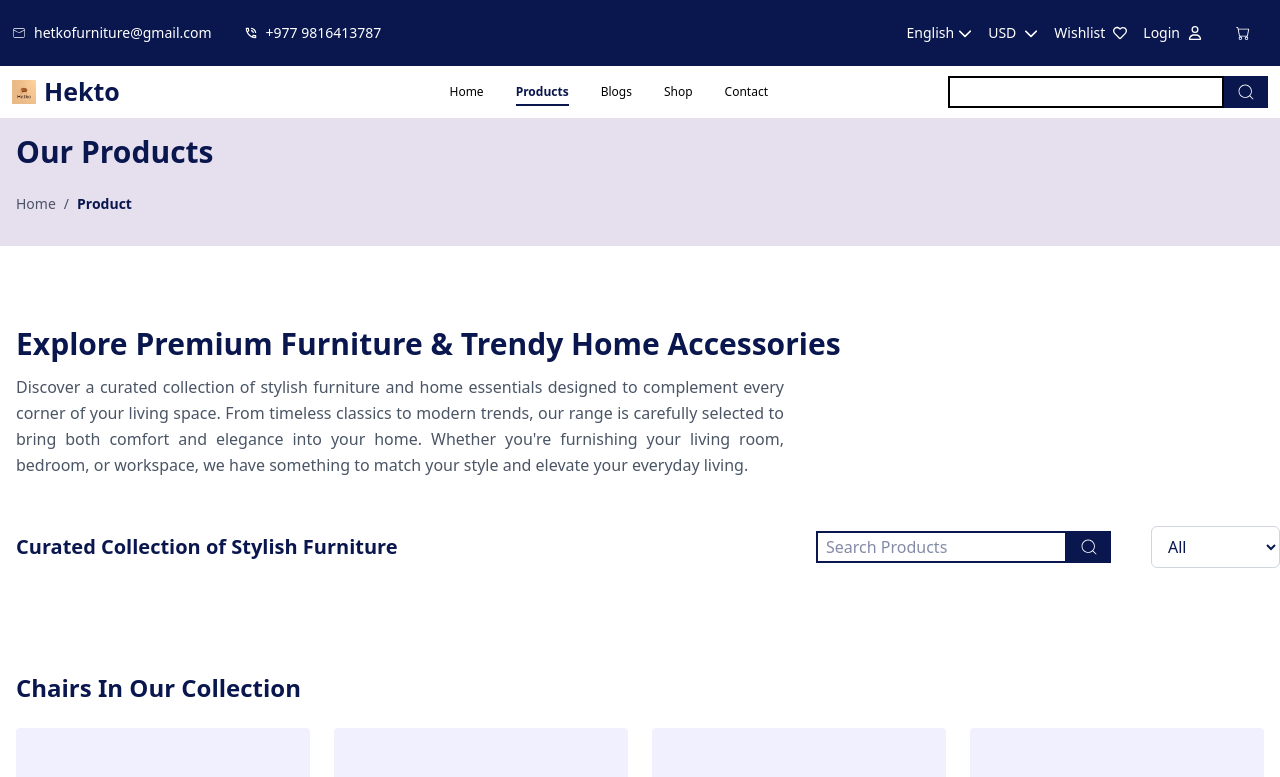
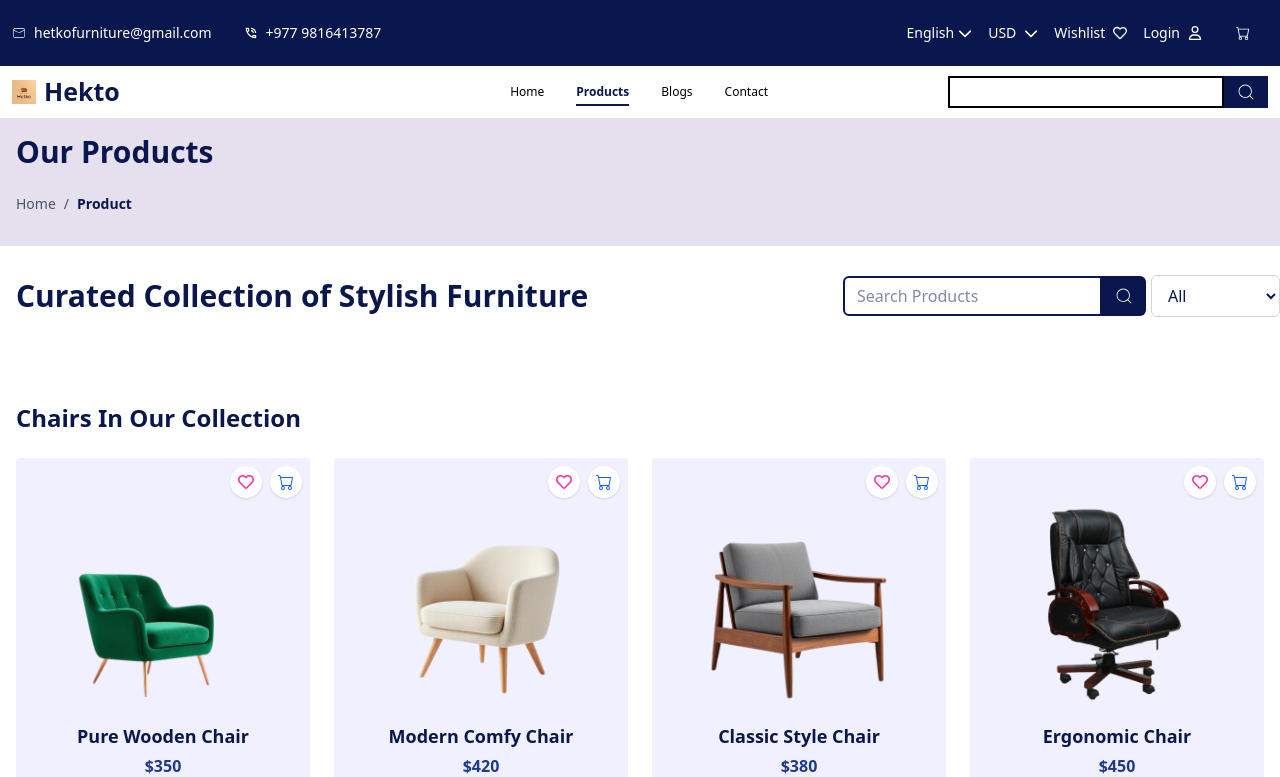
Before and after one commit to mesurajan/Hekto, a React (Vite) app: page /product in a window 1280 px wide. Shown: the top 777 px of the page. Built offline with nearby package versions, Linux system fonts and the light colour scheme.

Commit message:
added the add to cart button in all products

```diff
--- a/src/components/Header.jsx
+++ b/src/components/Header.jsx
@@ -127,15 +127,6 @@ function Header() {
                 </NavLink></li>
 
             <li className="cursor-pointer">
-              <NavLink to="shop" className={({ isActive }) =>
-                    isActive
-                      ? "text-[#0A174E] font-semibold border-b-2 border-[#0A174E] pb-1"
-                      : "text-black hover:text-[#0A174E]"
-                   }
-                   > Shop</NavLink>
-            </li>
-
-            <li className="cursor-pointer">
               <NavLink to='Contact'className={({ isActive }) =>
                     isActive
                       ? "text-[#0A174E] font-semibold border-b-2 border-[#0A174E] pb-1"
@@ -196,14 +187,7 @@ function Header() {
                     }>Blogs
                   </NavLink></li>
 
-              <li className="cursor-pointer">
-                <NavLink to="shop" className={({ isActive }) =>
-                      isActive
-                        ? "text-[#0A174E] font-semibold border-b-2 border-[#0A174E] pb-1"
-                        : "text-black hover:text-[#0A174E]"
-                    }
-                    > Shop</NavLink>
-              </li>
+
 
               <li className="cursor-pointer">
                 <NavLink to='Contact'className={({ isActive }) =>
--- a/src/pages/home/Sliders/LatestProduct.jsx
+++ b/src/pages/home/Sliders/LatestProduct.jsx
@@ -4,11 +4,15 @@ import { latestProducts } from "../../../assets/mockdata"; // adjust path if nee
 import "slick-carousel/slick/slick.css";
 import "slick-carousel/slick/slick-theme.css";
 import { Link } from "react-router-dom";
+import { useDispatch } from "react-redux";
+import { addToCart } from "../../../Apps/Reducers/cartSlice";
+import { FaRegHeart } from "react-icons/fa";
+import { BsCart } from "react-icons/bs";
 
-function LatestProductSlider() {
+function LatestProductSlider({ onAddToWishlist }) {
   const [currentSlide, setCurrentSlide] = useState(0);
   const sliderRef = useRef(null);
-
+  const dispatch = useDispatch();
   const navItems = ["New Arrivals", "Best Seller", "Featured", "Special Offer"];
 
   const settings = {
@@ -23,7 +27,20 @@ function LatestProductSlider() {
     beforeChange: (_, next) => setCurrentSlide(next),
   };
 
+
+
   if (!latestProducts.length) return null;
+
+    const handleAddToCart = (chair) => {
+    dispatch(
+      addToCart({
+        id: chair.id,
+        title: chair.title,
+        price: chair.price,
+        chairimage: chair.chairimage,
+      })
+    );
+  };
 
   return (
     <div className="px-4 mx-auto slider-container max-w-7xl md:px-0">
@@ -66,8 +83,24 @@ function LatestProductSlider() {
                     .map((chair) => (
                       <div
                         key={chair.id}
-                        className="flex flex-col items-center justify-center p-4 rounded bg-background-secondary hover:border-2 hover:border-blue-900"
+                        className="relative flex flex-col items-center justify-center p-4 rounded bg-background-secondary hover:border-2 hover:border-blue-900"
                       >
+                  <div className="absolute top-2 right-2 flex gap-2">
+                    <button
+                      onClick={() => onAddToWishlist?.(chair)}
+                      className="p-2 bg-white rounded-full shadow hover:bg-pink-100"
+                      title="Add to Wishlist"
+                    >
+                      <FaRegHeart className="text-pink-500" />
+                    </button>
+                    <button
+                      onClick={() => handleAddToCart(chair)} // ✅ calls Redux addToCart
+                      className="p-2 bg-white rounded-full shadow hover:bg-blue-100"
+                      title="Add to Cart"
+                    >
+                      <BsCart className="text-blue-600" />
+                    </button>
+                  </div>
                         <img
                           src={chair.chairimage}
                           alt={chair.title}
--- a/src/pages/home/Sliders/Slider2.jsx
+++ b/src/pages/home/Sliders/Slider2.jsx
@@ -3,10 +3,15 @@ import Slider from "react-slick";
 import "slick-carousel/slick/slick.css";
 import "slick-carousel/slick/slick-theme.css";
 import { Link } from "react-router-dom";
+import { FaRegHeart } from "react-icons/fa";
+import { BsCart } from "react-icons/bs";
+import { useDispatch } from "react-redux";
+import { addToCart } from "../../../Apps/Reducers/cartSlice";
 
-function SimpleSlider2({ BannerData = [] }) {
+function SimpleSlider2({ BannerData = [], onAddToWishlist }) {
   const [currentSlide, setCurrentSlide] = useState(0);
   const sliderRef = useRef(null);
+  const dispatch = useDispatch();
 
   const settings = {
     dots: true,
@@ -29,10 +34,7 @@ function SimpleSlider2({ BannerData = [] }) {
               className={`cursor-pointer transition-colors duration-300 rounded-sm ${
                 isActive ? "bg-[#0A174E]" : "bg-gray-400"
               }`}
-              style={{
-                width: "16px",
-                height: "4px",
-              }}
+              style={{ width: "16px", height: "4px" }}
             />
           );
         })}
@@ -41,6 +43,18 @@ function SimpleSlider2({ BannerData = [] }) {
   };
 
   if (!BannerData.length) return null;
+
+  // ✅ Add to cart handler
+  const handleAddToCart = (chair) => {
+    dispatch(
+      addToCart({
+        id: chair.id,
+        title: chair.title,
+        price: chair.price,
+        chairimage: chair.chairimage,
+      })
+    );
+  };
 
   return (
     <div className="px-4 mx-auto slider-container max-w-7xl md:px-0">
@@ -51,8 +65,26 @@ function SimpleSlider2({ BannerData = [] }) {
               {slide.chairs.map((chair) => (
                 <div
                   key={chair.id}
-                  className="flex flex-col items-center justify-center p-4 rounded bg-background-secondary hover:border-2 hover:border-blue-900"
+                  className="relative flex flex-col items-center justify-center p-4 rounded bg-background-secondary hover:border-2 hover:border-blue-900"
                 >
+                  {/* Wishlist + Cart icons (top-right) */}
+                  <div className="absolute top-2 right-2 flex gap-2">
+                    <button
+                      onClick={() => onAddToWishlist?.(chair)}
+                      className="p-2 bg-white rounded-full shadow hover:bg-pink-100"
+                      title="Add to Wishlist"
+                    >
+                      <FaRegHeart className="text-pink-500" />
+                    </button>
+                    <button
+                      onClick={() => handleAddToCart(chair)} // ✅ calls Redux addToCart
+                      className="p-2 bg-white rounded-full shadow hover:bg-blue-100"
+                      title="Add to Cart"
+                    >
+                      <BsCart className="text-blue-600" />
+                    </button>
+                  </div>
+
                   <img
                     src={chair.chairimage}
                     alt={chair.title}
@@ -62,17 +94,17 @@ function SimpleSlider2({ BannerData = [] }) {
                     <h3 className="text-sm font-semibold">{chair.title}</h3>
                     <p className="text-xs text-gray-600">{chair.price}</p>
                   </div>
+
+                  {/* View Details */}
                   <Link to={`/productDetails/${chair.id}`}>
-                  <button className="mt-6 primary-btn">View details</button>
-                </Link>
+                    <button className="mt-6 primary-btn">View details</button>
+                  </Link>
                 </div>
               ))}
             </div>
           </div>
         ))}
       </Slider>
-
-
     </div>
   );
 }
--- a/src/pages/home/Sliders/TopCategories.jsx
+++ b/src/pages/home/Sliders/TopCategories.jsx
@@ -3,10 +3,16 @@ import Slider from "react-slick";
 import "slick-carousel/slick/slick.css";
 import "slick-carousel/slick/slick-theme.css";
 import { Link } from "react-router-dom";
+import { useDispatch } from "react-redux";
+import { addToCart } from "../../../Apps/Reducers/cartSlice";
+import { FaRegHeart } from "react-icons/fa";
+import { BsCart } from "react-icons/bs";
 
-function TopCategories({ BannerData = [] }) {
+
+function TopCategories({ BannerData = [], onAddToWishlist  }) {
   const [currentSlide, setCurrentSlide] = useState(0);
   const sliderRef = useRef(null);
+  const dispatch = useDispatch();
 
   const settings = {
     dots: true,
@@ -42,6 +48,17 @@ function TopCategories({ BannerData = [] }) {
 
   if (!BannerData.length) return null;
 
+      const handleAddToCart = (chair) => {
+      dispatch(
+        addToCart({
+          id: chair.id,
+          title: chair.title,
+          price: chair.price,
+          chairimage: chair.chairimage,
+        })
+      );
+    };
+
   return (
     <div className="px-4 mx-auto slider-container max-w-7xl md:px-0">
       <div>
@@ -54,8 +71,25 @@ function TopCategories({ BannerData = [] }) {
               {slide.chairs.map((chair) => (
                 <div
                   key={chair.id}
-                  className="flex flex-col items-center justify-center p-4 rounded bg-background-secondary hover:border-2 hover:border-blue-900"
+                  className="relative flex flex-col items-center justify-center p-4 rounded bg-background-secondary hover:border-2 hover:border-blue-900"
                 >
+                  <div className="absolute top-2 right-2 flex gap-2">
+                    <button
+                      onClick={() => onAddToWishlist?.(chair)}
+                      className="p-2 bg-white rounded-full shadow hover:bg-pink-100"
+                      title="Add to Wishlist"
+                    >
+                      <FaRegHeart className="text-pink-500" />
+                    </button>
+                    <button
+                      onClick={() => handleAddToCart(chair)}
+                      className="p-2 bg-white rounded-full shadow hover:bg-blue-100"
+                      title="Add to Cart"
+                    >
+                      <BsCart className="text-blue-600" />
+                    </button>
+                  </div>
+
                   <img
                     src={chair.chairimage}
                     alt={chair.title}
--- a/src/pages/home/utils/UniqueFeatures.jsx
+++ b/src/pages/home/utils/UniqueFeatures.jsx
@@ -1,6 +1,29 @@
 import React from 'react'
 import BigSofa from "../../../assets/images/chairs/Bigsofa.png";
+import { useDispatch } from "react-redux";
+import { addToCart } from "../../../Apps/Reducers/cartSlice";
+
 function UniqueFeatures() {
+  const dispatch = useDispatch();
+
+
+  const product = {
+    id: 1,
+    title: "B&B Italian Sofa",
+    price: 32.00,
+    chairimage: BigSofa,
+  };
+
+  const handleAddToCart = () => {
+    dispatch(addToCart({
+      id: product.id,
+      title: product.title,
+      price: product.price,
+      chairimage: product.chairimage,
+    }));
+  };
+
+
   return (
     <div>
          {/* Unique Features  */}
@@ -36,7 +59,12 @@ function UniqueFeatures() {
           <div className="sm:mt-6 flex flex-row items-center justify-centre gap-10 py-[25px] ">
           {/* Button */}
           <div>
-            <button className="primary-btn sm:py-10 md:py-4 md:px-12 ">Add to Cart</button>
+            <button
+                onClick={handleAddToCart}
+                className="primary-btn sm:py-10 md:py-4 md:px-12"
+              >
+                Add to Cart
+            </button>
           </div>
 
           {/* Title & Price */}
--- a/src/pages/products/product.jsx
+++ b/src/pages/products/product.jsx
@@ -3,13 +3,17 @@ import { Link } from 'react-router-dom';
 import AppBreadcrumbs from '../../components/Breadcrumbs';
 import { Products } from '../../assets/productmockdata';
 import { CiSearch } from 'react-icons/ci';
+import { useDispatch } from "react-redux";
+import { addToCart } from "../../Apps/Reducers/cartSlice";
+import { FaRegHeart } from "react-icons/fa";
+import { BsCart } from "react-icons/bs";
 
-function Product() {
+
+function Product({ onAddToWishlist  }) {
   const [selectedCategory, setSelectedCategory] = useState('all');
   const [searchTerm, setSearchTerm] = useState('');
   const categories = ['all', 'chairs', 'beds', 'tables', 'wardrobes'];
-
-  // Filter products by search term
+  const dispatch = useDispatch();
   const searchFilteredProducts = Products.filter(product =>
     product.title.toLowerCase().includes(searchTerm.toLowerCase())
   );
@@ -21,6 +25,18 @@ function Product() {
     return acc;
   }, {});
 
+    const handleAddToCart = (product) => {
+        dispatch(
+          addToCart({
+            id: product.id,
+            title: product.title,
+            price: product.price,
+            chairimage: product.chairimage,
+          })
+        );
+      };
+
+
   return (
     <div className='bg-white container text-[#0A174E] mb-15'>
       {/* Page Title + Breadcrumb */}
@@ -29,46 +45,31 @@ function Product() {
         <AppBreadcrumbs />
       </div>
 
-      {/* Intro Section */}
-        <div className='mt-10 md:mt-20 mb-6 md:mb-12 flex flex-col px-4'>
-          <header>
-            <h1 className='font-bold text-2xl md:text-3xl'>
-              Explore Premium Furniture & Trendy Home Accessories
-            </h1>
-          </header>
-          <p className='mt-3 text-gray-600 max-w-3xl text-sm md:text-base leading-relaxed text-justify'>
-            Discover a curated collection of stylish furniture and home essentials
-            designed to complement every corner of your living space. From timeless
-            classics to modern trends, our range is carefully selected to bring both
-            comfort and elegance into your home. Whether you're furnishing your living
-            room, bedroom, or workspace, we have something to match your style and
-            elevate your everyday living.
-          </p>
-        </div>
-
         {/* Search + Category Selector */}
-      <div className="flex flex-row md:items-center gap-4 md:gap-6 px-4 md:px-0">
+        <div className="flex flex-col md:flex-row md:items-center gap-4 md:gap-6 px-2 md:px-0 w-full">
           {/* Curated Text */}
-        <p className="text-xl font-semibold hidden md:block whitespace-nowrap px-4">
+          <p className="text-xl md:text-3xl font-semibold px-2 md:px-4 md:text-left py-2 md:py-8">
             Curated Collection of Stylish Furniture
           </p>
 
+          {/* Search + Category Wrapper */}
+          <div className="flex flex-row w-full gap-2 md:flex-1 md:justify-end">
             {/* Search Bar */}
-        <div className="flex items-center gap-0 md:ml-4 md:flex-1 md:justify-end">
+            <div className="flex items-center flex-1 md:flex-initial md:max-w-[300px]">
               <input
                 type="text"
-            className="h-8 px-2 border-2 focus:outline-none min-w-0 max-w-[300px]"
+                className="h-10 px-3 border-2 focus:outline-none flex-1 rounded-l-md"
                 placeholder="Search Products"
                 value={searchTerm}
                 onChange={(e) => setSearchTerm(e.target.value)}
               />
-          <div className="flex items-center justify-center h-8 px-3 cursor-pointer bg-background">
+              <div className="flex items-center justify-center h-10 px-3 cursor-pointer bg-background rounded-r-md">
                 <CiSearch color="white" size={20} />
               </div>
             </div>
 
             {/* Category Dropdown */}
-        <div className="min-w-0 max-w-[300px] md:ml-4">
+            <div className="w-[45%] md:w-auto">
               <label htmlFor="categories" className="sr-only">Select Category</label>
               <select
                 id="categories"
@@ -84,9 +85,12 @@ function Product() {
               </select>
             </div>
           </div>
+        </div>
+
+
 
       {/* Products Section */}
-      <div className="mt-6 px-4 md:px-4 space-y-12 py-8 md:py-20">
+      <div className="mt-6 px-4 md:px-4 space-y-12 py-4 md:py-8">
         {selectedCategory === 'all' ? (
           // Show grouped by category
           <>
@@ -102,8 +106,25 @@ function Product() {
                     {items.map((product) => (
                       <div
                         key={product.id}
-                        className="flex flex-col items-center p-4 rounded bg-background-secondary hover:border-2 hover:border-blue-900 transition-all duration-300"
+                        className="relative flex flex-col items-center p-4 rounded bg-background-secondary hover:border-2 hover:border-blue-900 transition-all duration-300"
                       >
+                  <div className="absolute top-2 right-2 flex gap-2">
+                    <button
+                      onClick={() => onAddToWishlist?.(product)}
+                      className="p-2 bg-white rounded-full shadow hover:bg-pink-100"
+                      title="Add to Wishlist"
+                    >
+                      <FaRegHeart className="text-pink-500" />
+                    </button>
+                    <button
+                      onClick={() => handleAddToCart(product)}
+                      className="p-2 bg-white rounded-full shadow hover:bg-blue-100"
+                      title="Add to Cart"
+                    >
+                      <BsCart className="text-blue-600" />
+                    </button>
+                  </div>
+
                         <img
                           src={product.chairimage}
                           alt={product.title}
```
Also changed, not shown: src/pages/Blogs.jsx (+87 -4 lines). Lines whose indentation alone changed are shown as unchanged.
